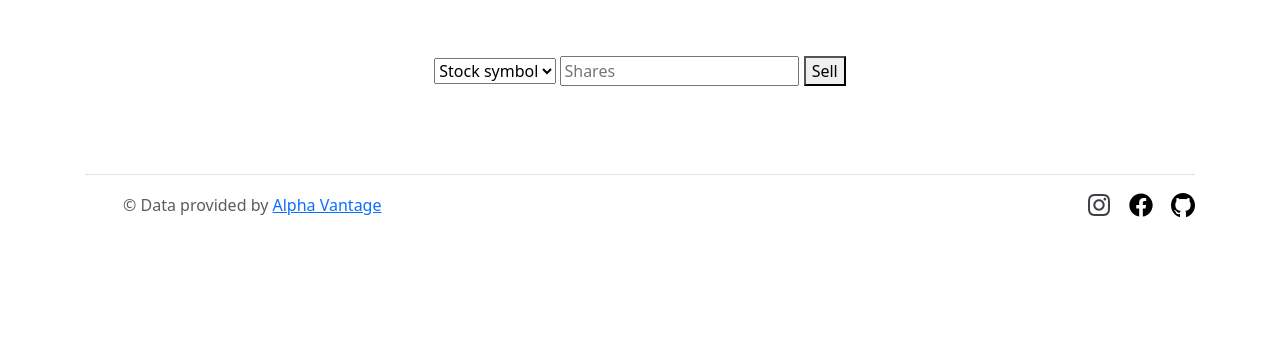
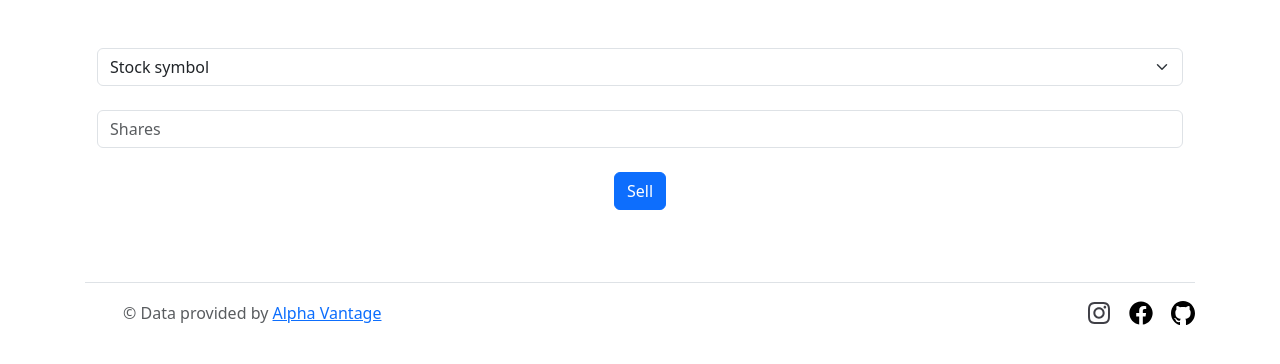
Before and after one commit to nhocmt227/Finance-simulation, a Flask app: template templates/portfolio/sell.html in a window 1280 px wide. Shown: the part 76-440 px from the top of the page. Run offline with Flask 3, Linux system fonts and the light colour scheme; the template is opened without the code that fills it, so the values that code supplies are empty.

Commit message:
Improve form UI

```diff
--- a/templates/portfolio/sell.html
+++ b/templates/portfolio/sell.html
@@ -5,10 +5,9 @@
 {% endblock %}
 
 {% block main %}
-<div class="container">
-    <div class="section">
+    <div class="container-sm">
         <form action="/sell" method="post">
-            <select name="symbol">
+            <select name="symbol" class="form-select">
                 <option disabled selected value="">Stock symbol</option>
                 {% for stock in stocks %}
 
@@ -16,10 +15,11 @@
 
                 {% endfor %}
             </select>
-            <input name="shares" placeholder="Shares" autocomplete="off" type="number" min="1">
-            <button type="submit">Sell</button>
+            <br>
+            <input class="form-control" name="shares" placeholder="Shares" autocomplete="off" type="number" min="1">
+            <br>
+            <button type="submit" class="btn btn-primary">Sell</button>
         </form>
     </div>
-</div>
 
 {% endblock %}
```
Also changed, not shown: templates/portfolio/buy.html (+11 -5 lines), templates/portfolio/quote.html (+8 -4 lines).
